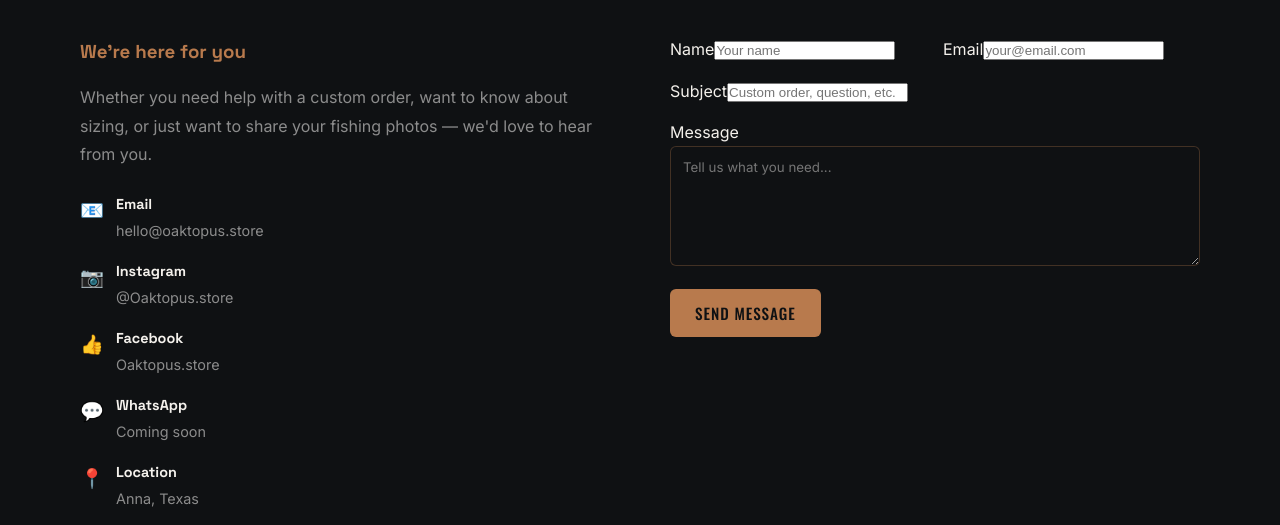
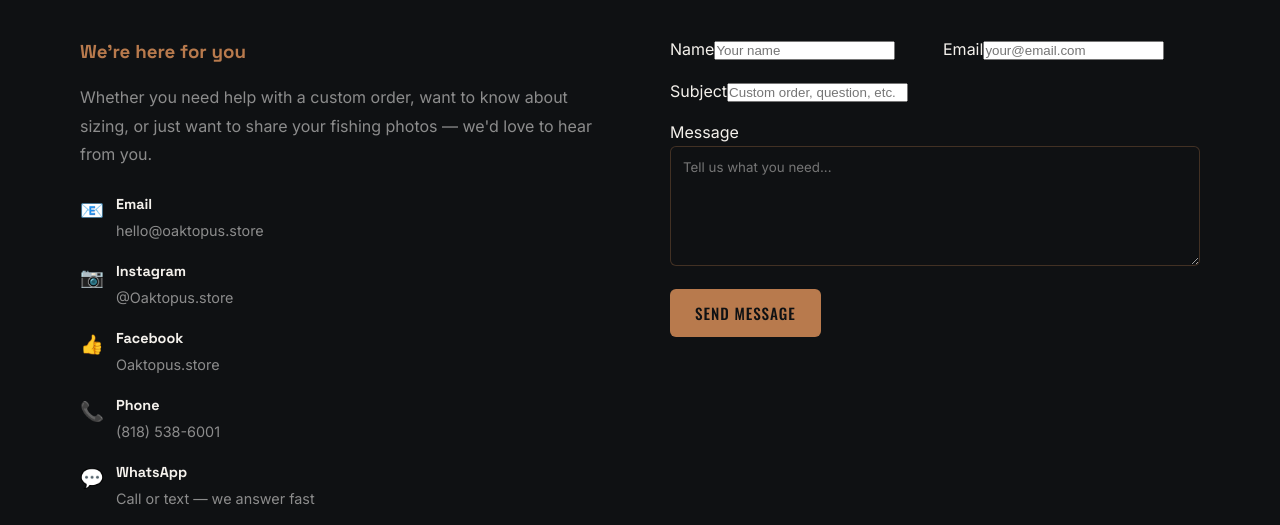
Before and after one commit to Oaktopus/square-store, a website: page public/contact.html in a window 1280 px wide. Shown: the part 236-761 px from the top of the page. Drawn offline with nearby package versions, Linux system fonts and the light colour scheme.

Commit message:
Add Google Voice number (818) 538-6001 to contact & shipping pages

```diff
--- a/public/contact.html
+++ b/public/contact.html
@@ -53,7 +53,8 @@
           <div class="contact-item"><span class="contact-icon">📧</span><div class="contact-item-text"><h4>Email</h4><p>hello@oaktopus.store</p></div></div>
           <div class="contact-item"><span class="contact-icon">📷</span><div class="contact-item-text"><h4>Instagram</h4><p>@Oaktopus.store</p></div></div>
           <div class="contact-item"><span class="contact-icon">👍</span><div class="contact-item-text"><h4>Facebook</h4><p>Oaktopus.store</p></div></div>
-          <div class="contact-item"><span class="contact-icon">💬</span><div class="contact-item-text"><h4>WhatsApp</h4><p>Coming soon</p></div></div>
+          <div class="contact-item"><span class="contact-icon">📞</span><div class="contact-item-text"><h4>Phone</h4><p><a href="tel:+18185386001">(818) 538-6001</a></p></div></div>
+          <div class="contact-item"><span class="contact-icon">💬</span><div class="contact-item-text"><h4>WhatsApp</h4><p>Call or text — we answer fast</p></div></div>
           <div class="contact-item"><span class="contact-icon">📍</span><div class="contact-item-text"><h4>Location</h4><p>Anna, Texas</p></div></div>
           <div class="contact-item"><span class="contact-icon">⏱️</span><div class="contact-item-text"><h4>Response time</h4><p>Within 24–48 hours</p></div></div>
         </div>
```
Also changed, not shown: public/shipping.html (+1 -1 lines).
